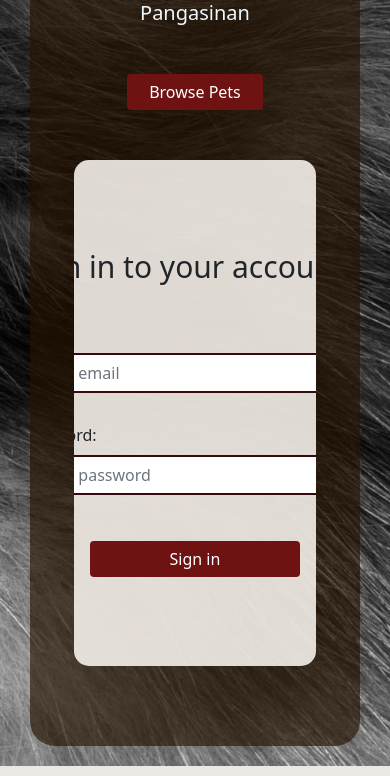
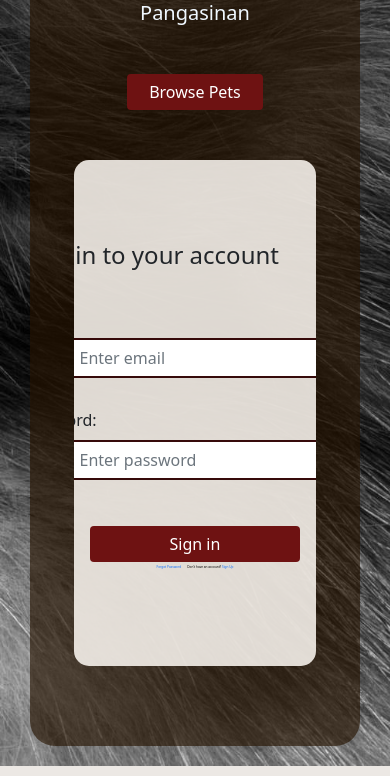
Before and after one commit to daryll-troy/fur-kanlungan, a PHP site: page / in a window 390 px wide. Shown: the part 540-1316 px from the top of the page. Run offline with PHP 8.4, Linux system fonts and the light colour scheme.

Commit message:
Dec 26, 2022 2:40 pm

```diff
--- a/css/index.css
+++ b/css/index.css
@@ -111,12 +111,27 @@ p {
     border-style: solid;
 }
 
+/* Put in single line the forget password and sign up links*/
+.signup{
+    display:flex;
+    justify-content: center;
 
-/* adjust width to email and password fields */
-/* .txtemail{
-    width:
-} */
-
+}
+/* adjust the font-sizes of forget password and sign up links*/
+.signup p{
+    font-size: 0.8vw;
+   margin-top: 1em;
+}
+  /* remove the underline in the link */
+.signup a{
+    text-decoration: none;
+}
+.signup p:nth-child(1){
+    margin-right: 2em;
+}
+.signup p:nth-child(2){
+    color: black;
+}
 
 
 /********** Media Queries *************/
@@ -196,6 +211,18 @@ p {
         font-size: 50px;
     }
 
+    .login h4 {
+        font-size: 1.5rem;
+        float: center;
+    }
+
+    /* adjust the input fields */
+    .txtemail,
+    .txtpwd {
+        max-width: fit-content;
+        margin-left: auto;
+        margin-right: auto;
+    }
 }
 
 /* Adjust the size of login form */
--- a/index.php
+++ b/index.php
@@ -52,6 +52,10 @@
                                 <div class="igitna">
                                     <button type="submit" class="btn btn-primary submit-login">Sign in</button>
                                 </div>
+                                <div class="signup">
+                                    <p><a href="">Forgot Password</a></p>
+                                    <p>Don't have an account? <span><a href="">Sign Up</a> </span></p>
+                                </div>
                             </form>
                         </div>
                     </div>
--- a/pages/pet-list.php
+++ b/pages/pet-list.php
@@ -8,7 +8,7 @@
 
 <body>
     <!-- Browse Pets Section -->
-    <section class="pet-list min-vh-100">
+    <section class="pet-list min-vh-100" id="pet-list">
         <div class="container d-flex justify-content-between filter">
             <!-- Dropdown to filter the animal category -->
             <div class="dropdown mt-5">
```
